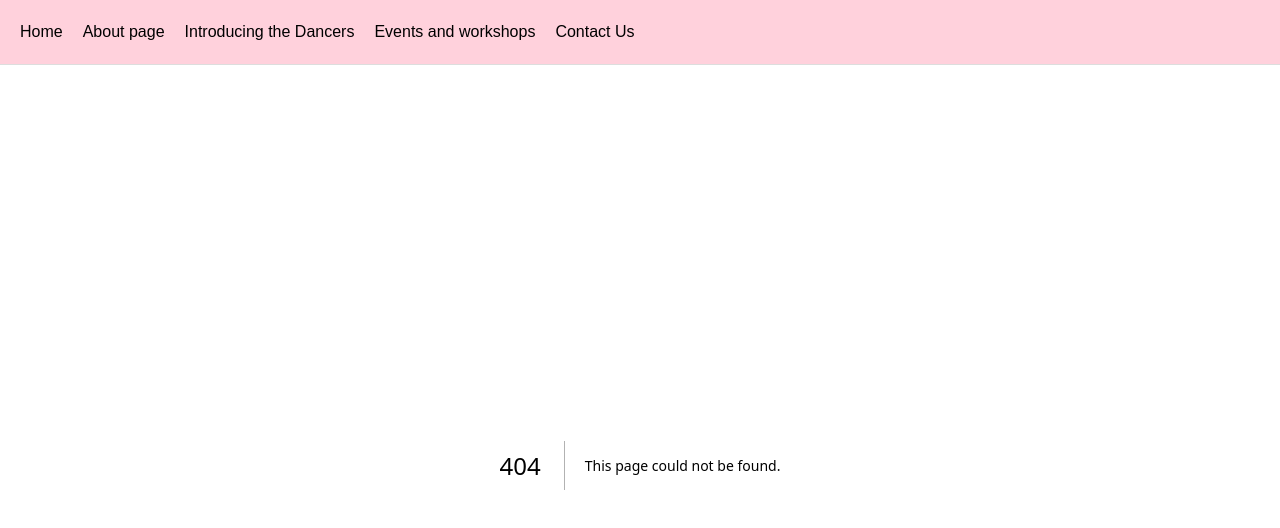
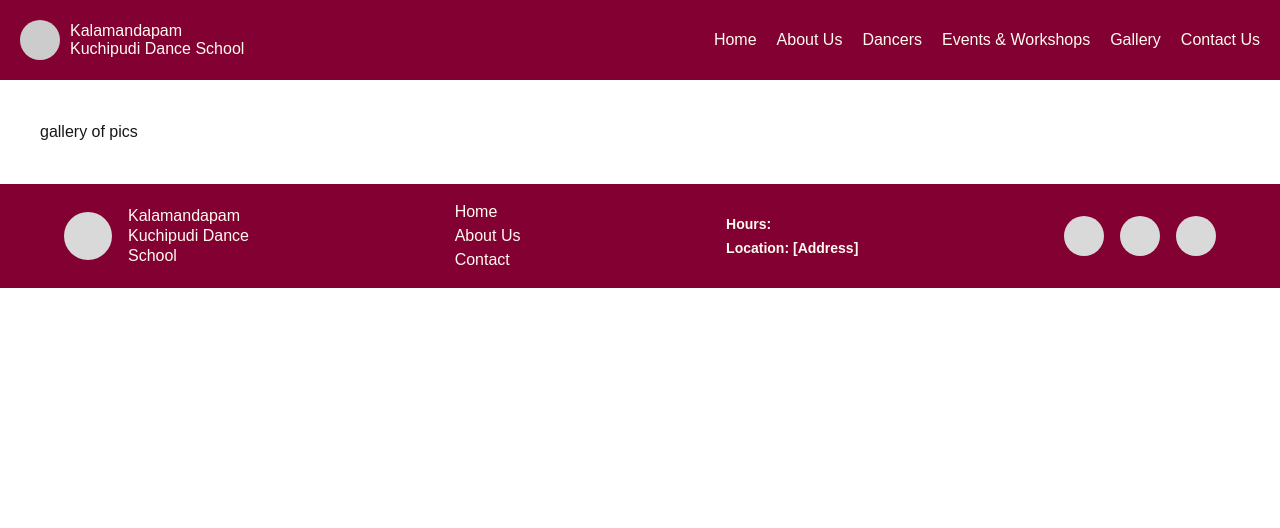
Before and after one commit to webimpactuw/kkds, a Next.js app: page /gallery in a window 1280 px wide. Before the commit this address had no page. Shown: the top 528 px of the page. Built offline with nearby package versions, Linux system fonts and the light colour scheme.

Commit message:
styled the footer and navbar to use tailwind css instead of css; used the colors from figma

```diff
--- a/app/introducing-dancers/page.js
+++ b/app/dancers/page.js
@@ -1,4 +1,4 @@
-export default function IntroducingDancers(){
+export default function Dancers(){
     return(
         <div style ={{padding: '40px'}}>
             <h1>Dancer 1        Dancer 2</h1>
--- /dev/null
+++ b/app/gallery/page.js
@@ -0,0 +1,7 @@
+export default function Gallery(){
+    return (
+        <div style = {{ padding: '40px' }}>
+            <h1>gallery of pics </h1>
+        </div>
+    )
+}
--- a/app/globals.css
+++ b/app/globals.css
@@ -18,20 +18,3 @@ body {
   color: var(--foreground);
   font-family: Arial, Helvetica, sans-serif;
 }
-.navbar {
-  display: flex;
-  justify-content: space-between;
-  padding: 20px;
-  background: #ffd1dc;
-  border-bottom: 1px solid #ddd;
-}
-
-.navbar-links {
-  display: flex;
-  gap: 20px;
-  list-style: none;
-}
-
-.navbar-links a:hover {
-  color: #ff968a;
-}
--- a/app/layout.js
+++ b/app/layout.js
@@ -1,5 +1,6 @@
 import { Geist, Geist_Mono } from "next/font/google";
 import Navbar from '../components/Navbar';
+import Footer from '../components/Footer';
 import "./globals.css";
 
 const geistSans = Geist({
@@ -23,6 +24,7 @@ export default function RootLayout({ children }) {
       <body>
         <Navbar/>
         <main>{children}</main>
+        <Footer/>
       </body>
     </html>
   );
--- a/components/Footer.js
+++ b/components/Footer.js
@@ -0,0 +1,35 @@
+import Link from 'next/link';
+
+export default function Footer() {
+    return (
+        <footer className="flex justify-between items-center px-16 py-4 bg-[#830033] text-[#FFFAEE]">
+
+            <div className="flex items-center gap-4">
+                <div className="w-12 h-12 bg-[#D9D9D9] rounded-full"></div>
+                <div className="flex flex-col leading-tight">
+                    <span className="text">Kalamandapam</span>
+                    <span className="text">Kuchipudi Dance</span>
+                    <span className="text">School</span>
+                </div>
+            </div>
+
+            <ul className="flex flex-col gap-0.4 list-none">
+                <li><Link href="/" className="hover:text-[#FFE299]">Home</Link></li>
+                <li><Link href="/about" className="hover:text-[#FFE299]">About Us</Link></li>
+                <li><Link href="/contact" className="hover:text-[#FFE299]">Contact</Link></li>
+            </ul>
+
+            <div className="flex flex-col gap-1 text-sm">
+                <p><strong>Hours:</strong></p>
+                <p><strong>Location: [Address]</strong></p>
+            </div>
+
+            <div className="flex gap-4">
+                <div className="w-10 h-10 bg-[#D9D9D9] rounded-full"></div>
+                <div className="w-10 h-10 bg-[#D9D9D9] rounded-full"></div>
+                <div className="w-10 h-10 bg-[#D9D9D9] rounded-full"></div>
+            </div>
+
+        </footer>
+    );
+}
--- a/components/Navbar.js
+++ b/components/Navbar.js
@@ -3,13 +3,21 @@ import Link from 'next/link';
 
 function Navbar(){
     return (
-        <nav className='navbar'>
-            <ul className='navbar-links'>
-                <li><Link href="/">Home</Link></li>
-                <li><Link href="/about">About page</Link></li>
-                <li><Link href="/introducing-dancers">Introducing the Dancers</Link></li>
-                <li><Link href="/events">Events and workshops</Link></li>
-                <li><Link href="/contact">Contact Us</Link></li>
+        <nav className="flex items-center justify-between p-5 bg-[#830033] text-[#FFFAEE]">
+            <div className="flex item-center gap-2.5">
+                <div className="w-10 h-10 bg-[#ccc] rounded-full"></div>
+                <div className="flex flex-col justify-center leading-[1.1]">
+                    <span className="brand-title">Kalamandapam</span>
+                    <span className="brand-subtitle">Kuchipudi Dance School</span>
+                </div>
+            </div>
+            <ul className="flex gap-5 list-none">
+                <li><Link href="/" className="hover:text-[#FFE299] transition-colors">Home</Link></li>
+                <li><Link href="/about" className="hover:text-[#FFE299] transition-colors">About Us</Link></li>
+                <li><Link href="/dancers" className="hover:text-[#FFE299] transition-colors">Dancers</Link></li>
+                <li><Link href="/events" className="hover:text-[#FFE299] transition-colors">Events & Workshops</Link></li>
+                <li><Link href="/gallery" className="hover:text-[#FFE299] transition-colors">Gallery</Link></li>
+                <li><Link href="/contact" className="hover:text-[#FFE299] transition-colors">Contact Us</Link></li>
             </ul>
         </nav>
     )
```
